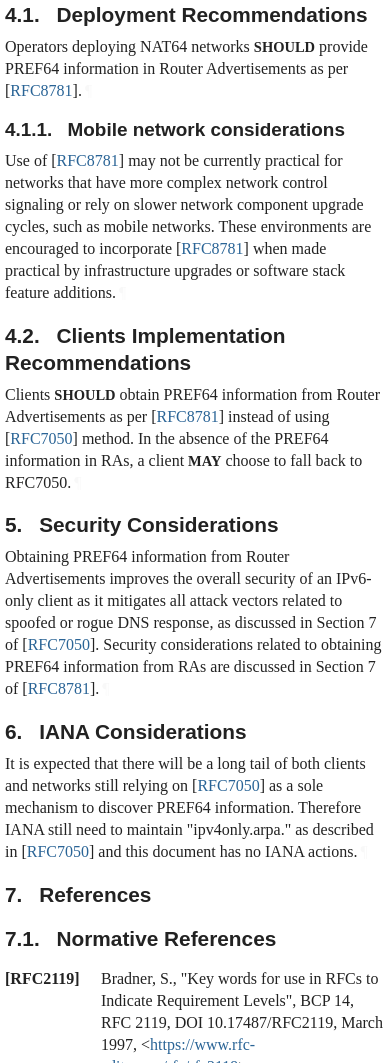
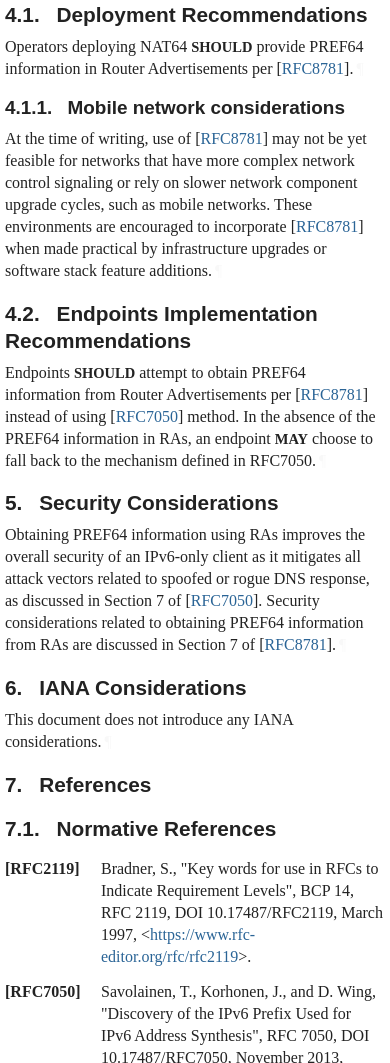
Before and after one commit to furry13/draft-buraglio-deprecate7050, a plain HTML site: page ad-review/draft-ietf-v6ops-prefer8781.html in a window 390 px wide. Shown: the part 6229-7292 px from the top of the page. Drawn offline with Linux system fonts and the light colour scheme; a web font is replaced by a local one.

Commit message:
Script updating gh-pages from 67f015f. [ci skip]

```diff
--- a/ad-review/draft-ietf-v6ops-prefer8781.html
+++ b/ad-review/draft-ietf-v6ops-prefer8781.html
@@ -1212,7 +1212,7 @@ This document provides guidelines for NAT64 prefix discovery, recommending more
                 </ul>
 </li>
               <li class="compact toc ulBare ulEmpty" id="section-toc.1-1.4.2.2">
-                <p id="section-toc.1-1.4.2.2.1"><a href="#section-4.2" class="auto internal xref">4.2</a>.  <a href="#name-clients-implementation-reco" class="internal xref">Clients Implementation Recommendations</a></p>
+                <p id="section-toc.1-1.4.2.2.1"><a href="#section-4.2" class="auto internal xref">4.2</a>.  <a href="#name-endpoints-implementation-re" class="internal xref">Endpoints Implementation Recommendations</a></p>
 </li>
             </ul>
 </li>
@@ -1404,24 +1404,25 @@ Requiring nodes to implement two defense mechanisms when only one is necessary w
         <h3 id="name-deployment-recommendations">
 <a href="#section-4.1" class="section-number selfRef">4.1. </a><a href="#name-deployment-recommendations" class="section-name selfRef">Deployment Recommendations</a>
         </h3>
-<p id="section-4.1-1">Operators deploying NAT64 networks <span class="bcp14">SHOULD</span> provide PREF64 information in Router Advertisements as per <span>[<a href="#RFC8781" class="cite xref">RFC8781</a>]</span>.<a href="#section-4.1-1" class="pilcrow">¶</a></p>
+<p id="section-4.1-1">Operators deploying NAT64 <span class="bcp14">SHOULD</span> provide PREF64 information in Router Advertisements per <span>[<a href="#RFC8781" class="cite xref">RFC8781</a>]</span>.<a href="#section-4.1-1" class="pilcrow">¶</a></p>
 <div id="mobile-network-considerations">
 <section id="section-4.1.1">
           <h4 id="name-mobile-network-consideratio">
 <a href="#section-4.1.1" class="section-number selfRef">4.1.1. </a><a href="#name-mobile-network-consideratio" class="section-name selfRef">Mobile network considerations</a>
           </h4>
-<p id="section-4.1.1-1">Use of <span>[<a href="#RFC8781" class="cite xref">RFC8781</a>]</span> may not be currently practical for networks that have more complex network control signaling or rely on slower network component upgrade cycles, such as mobile networks. These environments are encouraged to incorporate <span>[<a href="#RFC8781" class="cite xref">RFC8781</a>]</span> when made practical by infrastructure upgrades or software stack feature additions.<a href="#section-4.1.1-1" class="pilcrow">¶</a></p>
-</section>
-</div>
-</section>
-</div>
-<div id="clients-implementation-recommendations">
+<p id="section-4.1.1-1">At the time of writing, use of <span>[<a href="#RFC8781" class="cite xref">RFC8781</a>]</span> may not be yet feasible for networks that have more complex network control signaling or rely on slower network component upgrade cycles, such as mobile networks.
+These environments are encouraged to incorporate <span>[<a href="#RFC8781" class="cite xref">RFC8781</a>]</span> when made practical by infrastructure upgrades or software stack feature additions.<a href="#section-4.1.1-1" class="pilcrow">¶</a></p>
+</section>
+</div>
+</section>
+</div>
+<div id="endpoints-implementation-recommendations">
 <section id="section-4.2">
-        <h3 id="name-clients-implementation-reco">
-<a href="#section-4.2" class="section-number selfRef">4.2. </a><a href="#name-clients-implementation-reco" class="section-name selfRef">Clients Implementation Recommendations</a>
+        <h3 id="name-endpoints-implementation-re">
+<a href="#section-4.2" class="section-number selfRef">4.2. </a><a href="#name-endpoints-implementation-re" class="section-name selfRef">Endpoints Implementation Recommendations</a>
         </h3>
-<p id="section-4.2-1">Clients <span class="bcp14">SHOULD</span> obtain PREF64 information from Router Advertisements as per <span>[<a href="#RFC8781" class="cite xref">RFC8781</a>]</span> instead of using <span>[<a href="#RFC7050" class="cite xref">RFC7050</a>]</span> method.
-In the absence of the PREF64 information in RAs, a client <span class="bcp14">MAY</span> choose to fall back to RFC7050.<a href="#section-4.2-1" class="pilcrow">¶</a></p>
+<p id="section-4.2-1">Endpoints <span class="bcp14">SHOULD</span> attempt to obtain PREF64 information from Router Advertisements per <span>[<a href="#RFC8781" class="cite xref">RFC8781</a>]</span> instead of using <span>[<a href="#RFC7050" class="cite xref">RFC7050</a>]</span> method.
+In the absence of the PREF64 information in RAs, an endpoint <span class="bcp14">MAY</span> choose to fall back to the mechanism defined in RFC7050.<a href="#section-4.2-1" class="pilcrow">¶</a></p>
 </section>
 </div>
 </section>
@@ -1431,7 +1432,7 @@ In the absence of the PREF64 information in RAs, a client <span class="bcp14">MA
       <h2 id="name-security-considerations">
 <a href="#section-5" class="section-number selfRef">5. </a><a href="#name-security-considerations" class="section-name selfRef">Security Considerations</a>
       </h2>
-<p id="section-5-1">Obtaining PREF64 information from Router Advertisements improves the overall security of an IPv6-only client as it mitigates all attack vectors related to spoofed or rogue DNS response, as discussed in Section 7 of <span>[<a href="#RFC7050" class="cite xref">RFC7050</a>]</span>.
+<p id="section-5-1">Obtaining PREF64 information using RAs improves the overall security of an IPv6-only client as it mitigates all attack vectors related to spoofed or rogue DNS response, as discussed in Section 7 of <span>[<a href="#RFC7050" class="cite xref">RFC7050</a>]</span>.
 Security considerations related to obtaining PREF64 information from RAs are discussed in Section 7 of <span>[<a href="#RFC8781" class="cite xref">RFC8781</a>]</span>.<a href="#section-5-1" class="pilcrow">¶</a></p>
 </section>
 </div>
@@ -1440,8 +1441,7 @@ Security considerations related to obtaining PREF64 information from RAs are dis
       <h2 id="name-iana-considerations">
 <a href="#section-6" class="section-number selfRef">6. </a><a href="#name-iana-considerations" class="section-name selfRef">IANA Considerations</a>
       </h2>
-<p id="section-6-1">It is expected that there will be a long tail of both clients and networks still relying on <span>[<a href="#RFC7050" class="cite xref">RFC7050</a>]</span> as a sole mechanism to discover PREF64 information.
-Therefore IANA still need to maintain "ipv4only.arpa." as described in <span>[<a href="#RFC7050" class="cite xref">RFC7050</a>]</span> and this document has no IANA actions.<a href="#section-6-1" class="pilcrow">¶</a></p>
+<p id="section-6-1">This document does not introduce any IANA considerations.<a href="#section-6-1" class="pilcrow">¶</a></p>
 </section>
 </div>
 <div id="sec-combined-references">
```
Also changed, not shown: ad-review/draft-ietf-v6ops-prefer8781.txt.
